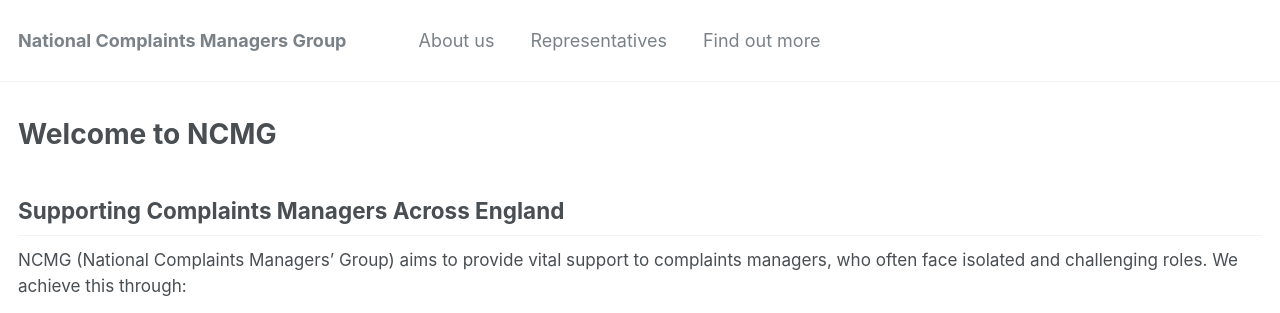
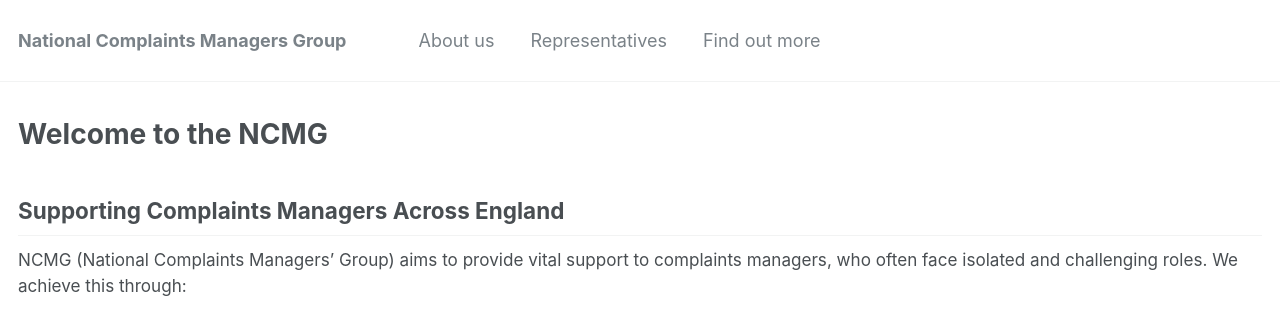
Before and after one commit to NCMG-HOST/NCMG-HOST.github.io, a Jekyll site: the page built from _pages/more.md, in a window 1280 px wide. Shown: the top 313 px of the page. Built offline with Jekyll 4.4.1, drawn with Linux system fonts in a browser that asks for light colours.

Commit message:
Update more.md

```diff
--- a/_pages/more.md
+++ b/_pages/more.md
@@ -5,7 +5,7 @@
 author_profile: false
 ---
 
-# Welcome to NCMG
+# Welcome to the NCMG
 
 ## Supporting Complaints Managers Across England
 
```
